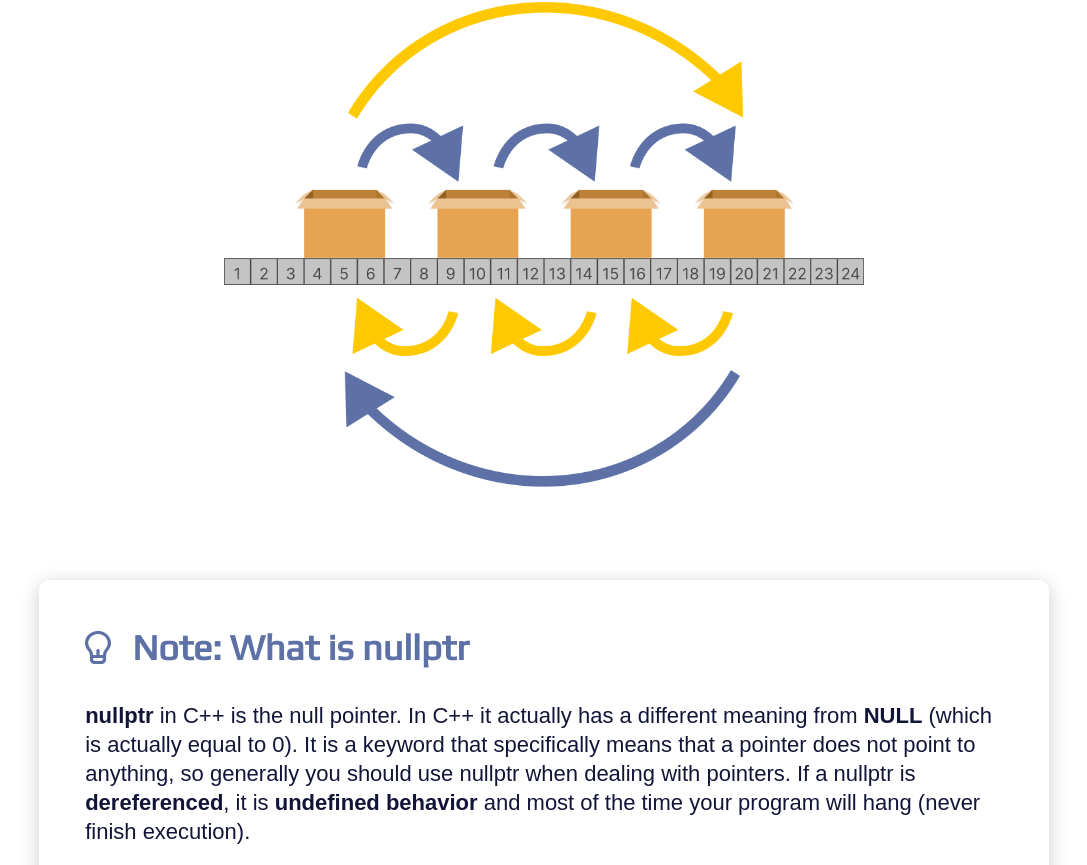
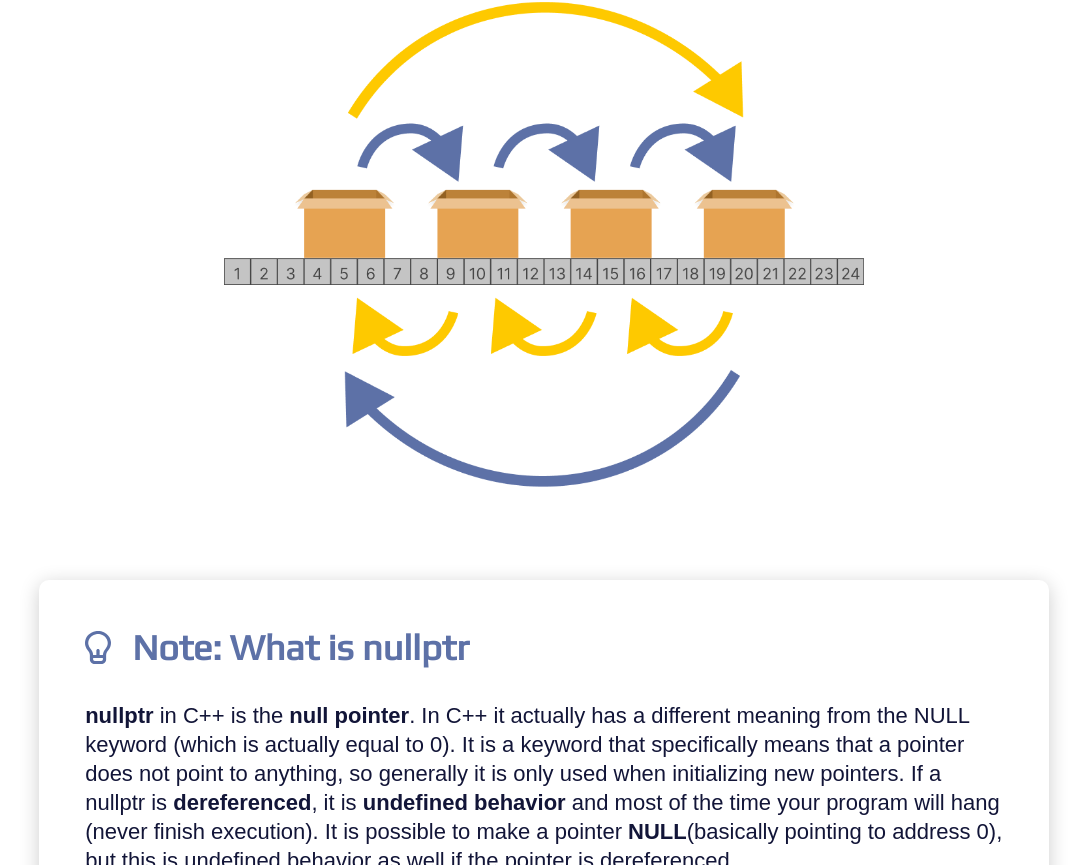
Before and after one commit to uclaacm/parcel-pointers, a React app: page /lesson-9 in a window 1280 px wide. Shown: the part 1935-2800 px from the top of the page, without its empty margins (96-1183 px from the left). Built offline with nearby package versions, Linux system fonts and the light colour scheme; a web font is replaced by a local one.

Commit message:
fix explanations

```diff
--- a/src/pages/Lesson9.tsx
+++ b/src/pages/Lesson9.tsx
@@ -4,9 +4,9 @@ import lesson9pic2 from '../../public/lesson9pic2.png';
 import lesson9pic3 from '../../public/lesson9pic3.png';
 import AppWrapper from '../components/AppWrapper';
 import NavButtons from '../components/NavButtons';
+import Note from '../components/Note';
 import Terminal from '../components/Terminal';
 import { HeaderSections } from '../types/globalTypes';
-import Note from '../components/Note';
 import '../styles/Lesson9.scss';
 
 const Lesson9: FC = () => {
@@ -25,12 +25,12 @@ const Lesson9: FC = () => {
           <h1>Pointers in Linked Lists</h1>
           <p>
             We are going to take a look at one of the most common applications
-            of pointers: linked lists. .
+            of pointers: linked lists.
           </p>
           <p>
             Linked lists are a string of nodes that each contain a value and a
             pointer to the next node. Generally, they start with a head pointer
-            to the first node, then that node points to the next, and so on
+            to the first node, then that node points to the next, and so on.
           </p>
           <h2>Simple Implementation of a Node Class</h2>
 
@@ -53,7 +53,7 @@ const Lesson9: FC = () => {
           </div>
 
           <p>
-            We can also make this a <strong> circularly linked </strong>list by
+            We can also make this a <strong>circularly linked </strong>list by
             making the final next pointer actually point back to the first node.
           </p>
 
@@ -64,10 +64,10 @@ const Lesson9: FC = () => {
           <p>
             We have been talking about singly linked lists so far, since we only
             have a pointer that points to the next node, but there are also
-            <strong> doubly linked lists </strong>. Doubly linked lists also
-            have a pointer that goes backwards through the list. See this
-            example of tracing a linked list through the tail pointer, a pointer
-            that points to the last node.
+            <strong>doubly linked lists</strong>. Doubly linked lists also have
+            a pointer that goes backwards through the list. See this example of
+            tracing a linked list through the tail pointer, a pointer that
+            points to the last node.
           </p>
 
           <div className="lesson9-diagram">
@@ -77,14 +77,18 @@ const Lesson9: FC = () => {
           <div className="diagram">
             <Note title="Note: What is nullptr">
               <p>
-                <strong>nullptr </strong>in C++ is the null pointer. In C++ it
-                actually has a different meaning from <strong>NULL</strong>{' '}
-                (which is actually equal to 0). It is a keyword that
-                specifically means that a pointer does not point to anything, so
-                generally you should use nullptr when dealing with pointers. If
-                a nullptr is <strong>dereferenced</strong>, it is{' '}
+                <strong>nullptr</strong> in C++ is the{' '}
+                <strong>null pointer</strong>. In C++ it actually has a
+                different meaning from the NULL keyword (which is actually equal
+                to 0). It is a keyword that specifically means that a pointer
+                does not point to anything, so generally it is only used when
+                initializing new pointers. If a nullptr is{' '}
+                <strong>dereferenced</strong>, it is{' '}
                 <strong>undefined behavior</strong> and most of the time your
-                program will hang (never finish execution).
+                program will hang (never finish execution). It is possible to
+                make a pointer <strong>NULL</strong>(basically pointing to
+                address 0), but this is undefined behavior as well if the
+                pointer is dereferenced.
               </p>
             </Note>
           </div>
```
